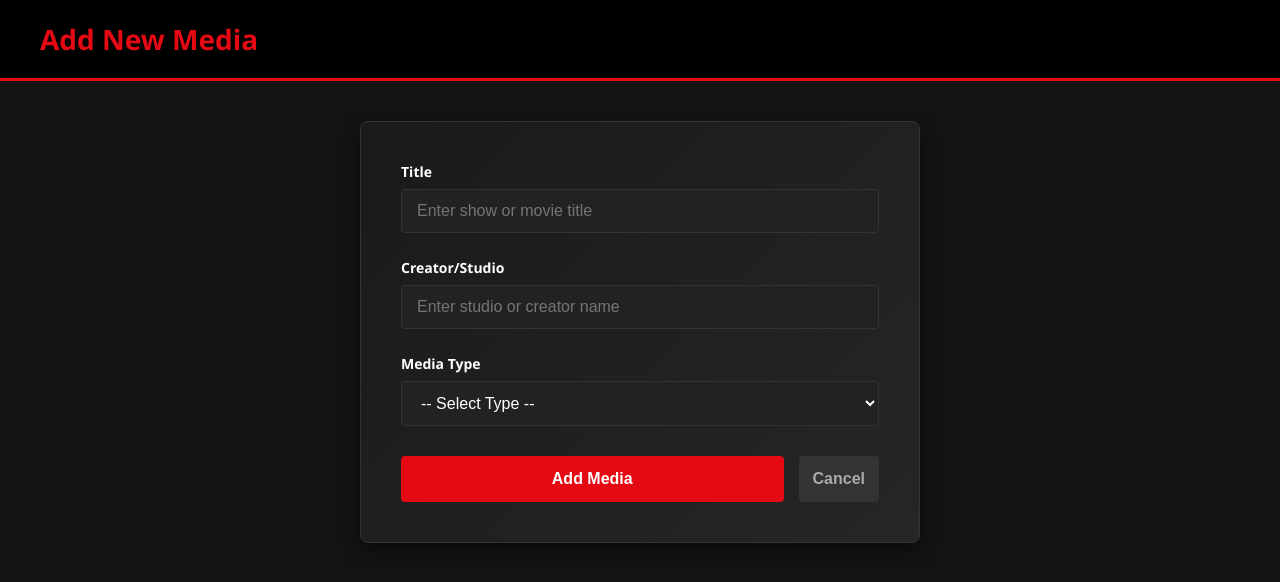
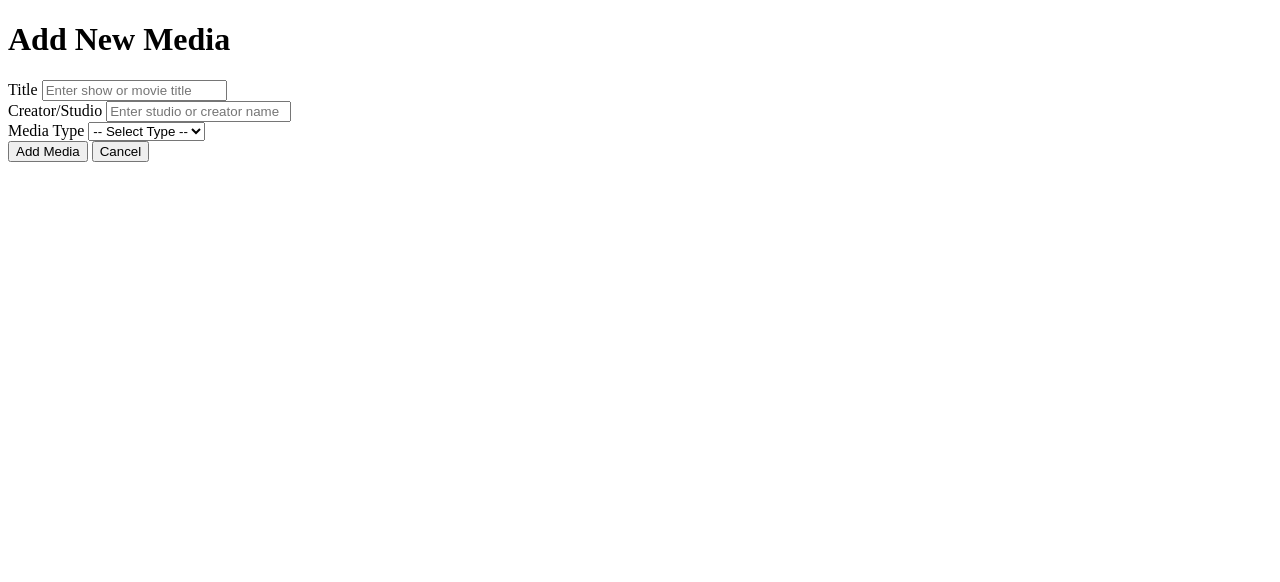
Before and after one commit to viva9893/netflix, a Flask app: page /add in a window 1280 px wide. Shown: the top 582 px of the page. Run offline with Flask 3, Linux system fonts and the light colour scheme.

Commit message:
Update add_media.html

```diff
--- a/NetflixCRUD/template/add_media.html
+++ b/NetflixCRUD/template/add_media.html
@@ -4,123 +4,7 @@
     <meta charset="UTF-8">
     <meta name="viewport" content="width=device-width, initial-scale=1.0">
     <title>Add New Media</title>
-    <style>
-        * {
-            margin: 0;
-            padding: 0;
-            box-sizing: border-box;
-        }
 
-        body {
-            font-family: 'Segoe UI', Tahoma, Geneva, Verdana, sans-serif;
-            background-color: #141414;
-            color: #fff;
-        }
-
-        header {
-            background-color: #000;
-            padding: 20px 40px;
-            border-bottom: 3px solid #e50914;
-        }
-
-        h1 {
-            color: #e50914;
-            font-size: 28px;
-        }
-
-        .container {
-            max-width: 600px;
-            margin: 0 auto;
-            padding: 40px 20px;
-        }
-
-        .form-container {
-            background: linear-gradient(135deg, #1a1a1a 0%, #262626 100%);
-            border: 1px solid #333;
-            border-radius: 8px;
-            padding: 40px;
-            box-shadow: 0 8px 20px rgba(0, 0, 0, 0.5);
-        }
-
-        .form-group {
-            margin-bottom: 25px;
-        }
-
-        label {
-            display: block;
-            margin-bottom: 8px;
-            color: #fff;
-            font-weight: 600;
-            font-size: 14px;
-        }
-
-        input[type="text"],
-        select {
-            width: 100%;
-            padding: 12px 15px;
-            border: 1px solid #333;
-            border-radius: 4px;
-            background-color: #222;
-            color: #fff;
-            font-size: 16px;
-            transition: all 0.3s ease;
-        }
-
-        input[type="text"]:focus,
-        select:focus {
-            outline: none;
-            border-color: #e50914;
-            box-shadow: 0 0 8px rgba(229, 9, 20, 0.3);
-        }
-
-        select {
-            cursor: pointer;
-        }
-
-        select option {
-            background-color: #222;
-            color: #fff;
-        }
-
-        .button-group {
-            display: flex;
-            gap: 15px;
-            margin-top: 30px;
-        }
-
-        button {
-            flex: 1;
-            padding: 14px;
-            background-color: #e50914;
-            color: white;
-            border: none;
-            border-radius: 4px;
-            font-size: 16px;
-            font-weight: 600;
-            cursor: pointer;
-            transition: all 0.3s ease;
-        }
-
-        button:hover {
-            background-color: #f40612;
-            transform: scale(1.02);
-        }
-
-        .back-button {
-            flex: 1;
-            background-color: #333;
-            color: #aaa;
-        }
-
-        .back-button:hover {
-            background-color: #444;
-            color: #fff;
-        }
-
-        a {
-            text-decoration: none;
-        }
-    </style>
 </head>
 <body>
     <header>
```
